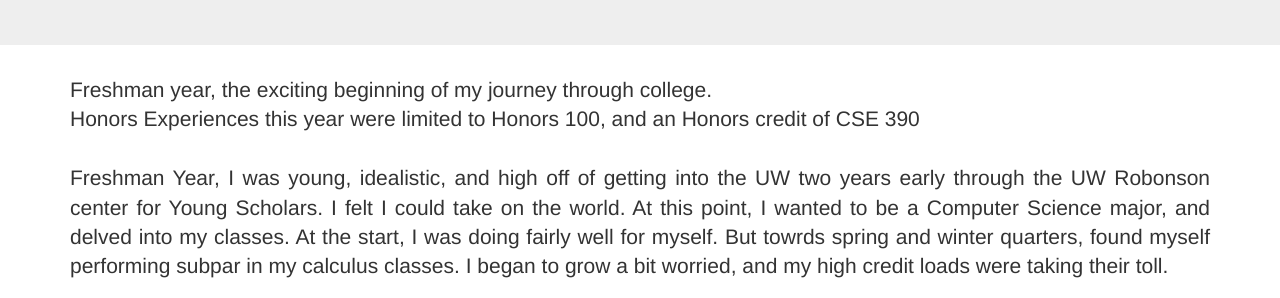
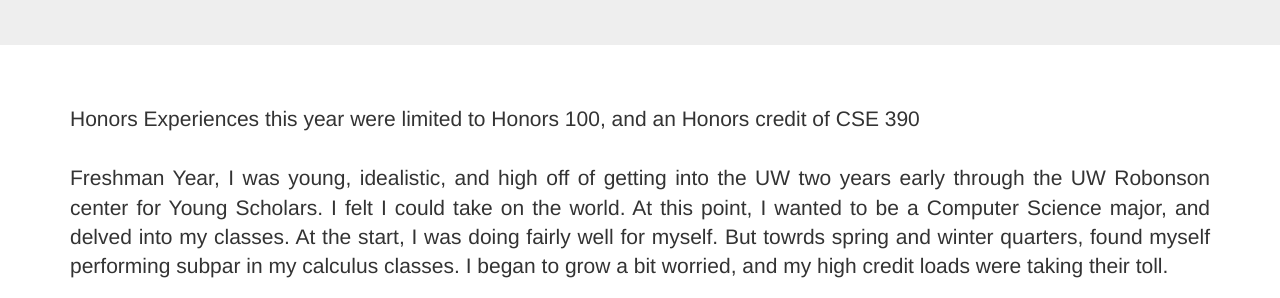
Before and after one commit to alxhlgst/bootstrap-portfolio, a plain HTML site: page honors/freshman.html in a window 1280 px wide. Shown: the part 251-549 px from the top of the page. Drawn offline with nearby package versions, Linux system fonts and the light colour scheme; files whose address does not match are found by name.

Commit message:
fix freshman

```diff
--- a/honors/freshman.html
+++ b/honors/freshman.html
@@ -64,8 +64,8 @@
 	</div>
 	<div class=container>
 		<p class="lead text-justify">
-			Freshman year, the exciting beginning of my journey through college.
 			</br>
+
 			Honors Experiences this year were limited to Honors 100, and an Honors credit of CSE 390
 			</br>
 			</br>
```
